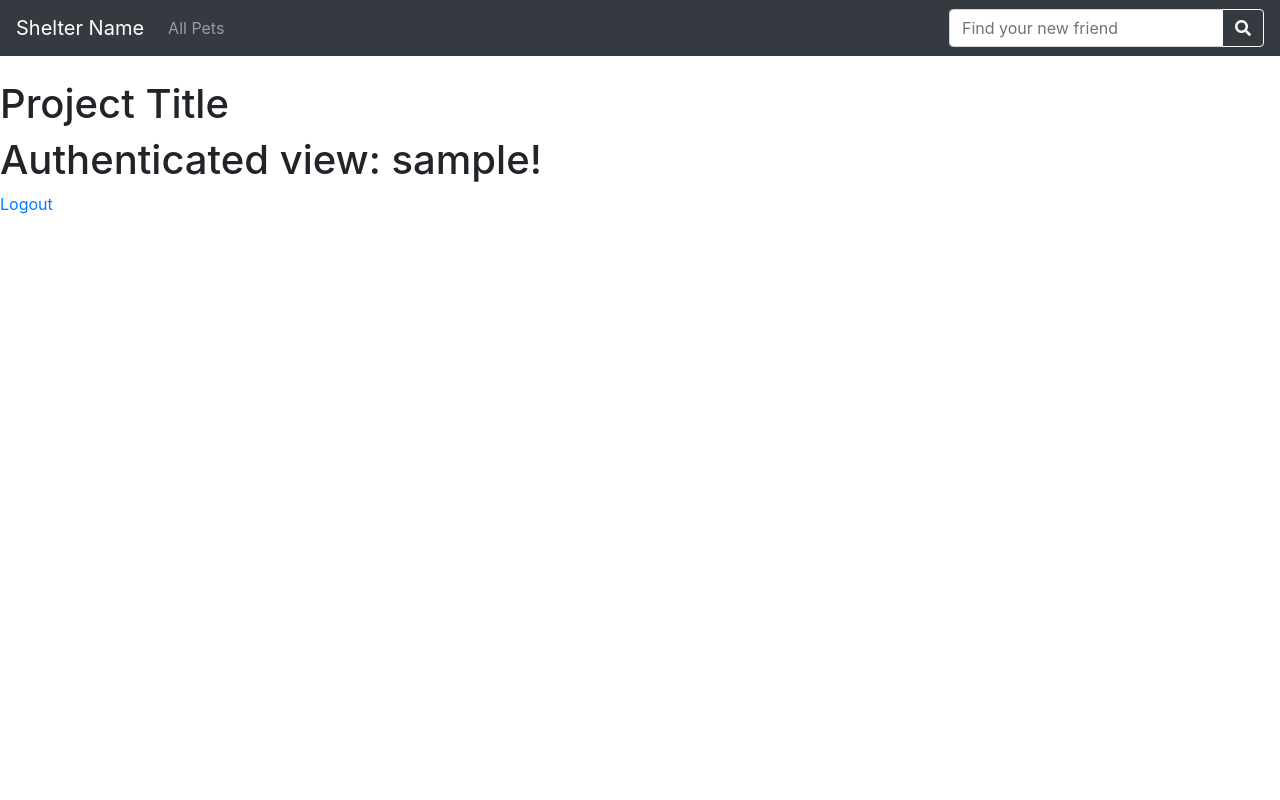
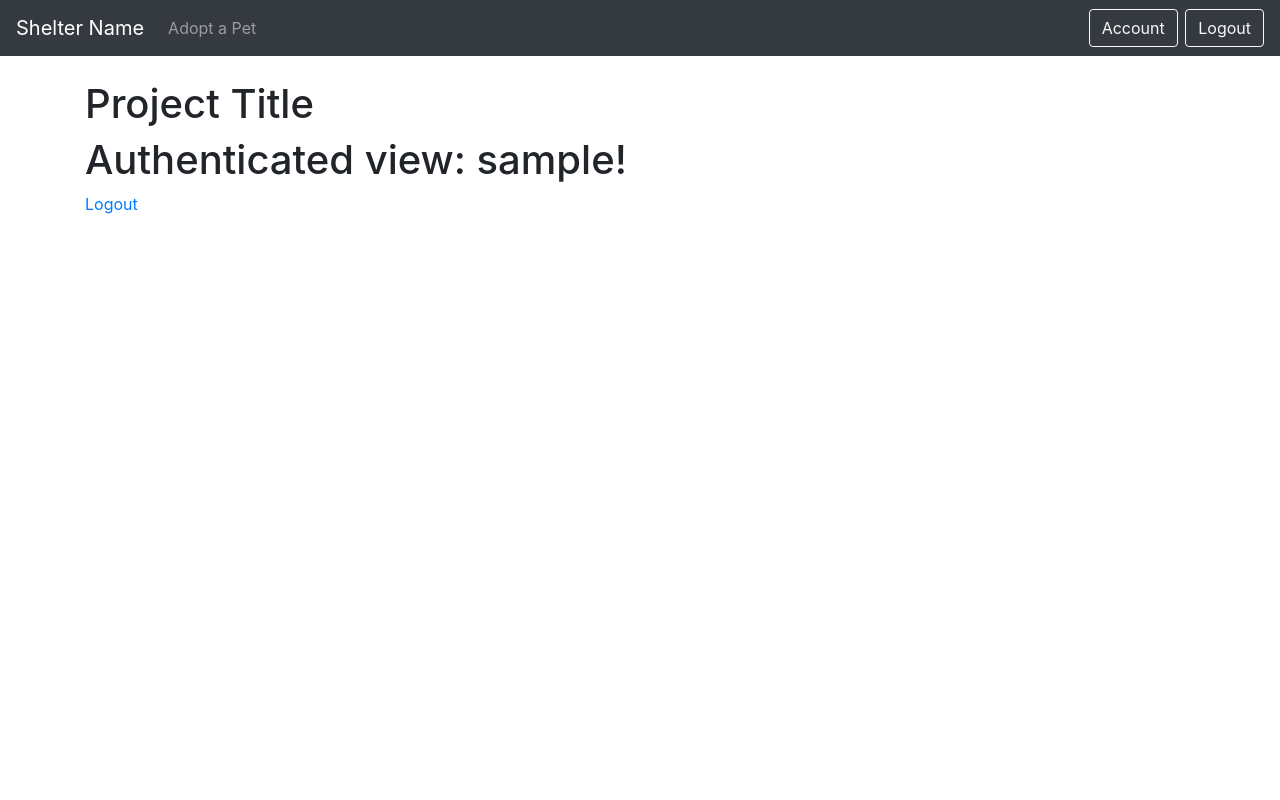
Before and after one commit to rbmccr/NSS-Back-End-Capstone-Critter, a Django app: page / in a window 1280 px wide. Run offline with Django 3.2, Linux system fonts and the light colour scheme; the visitor is signed in with stand-in values (Sample User, id 1); some libraries are stand-ins or nearby versions.

Commit message:
added styling in style tag of index.html for navbar

```diff
--- a/app/templates/app/index.html
+++ b/app/templates/app/index.html
@@ -1,17 +1,15 @@
-{% comment %} {% load staticfiles %} {% endcomment %}
-
 <html lang="en">
   <head>
     <meta charset="UTF-8" />
     <meta name="viewport" content="width=device-width, initial-scale=1.0" />
     <meta http-equiv="X-UA-Compatible" content="ie=edge" />
     <title>{% block title %}Project{% endblock title %}</title>
-
+    {% comment %} Bootstrap {% endcomment %}
     <link rel="stylesheet" href="https://stackpath.bootstrapcdn.com/bootstrap/4.2.1/css/bootstrap.min.css" integrity="sha384-GJzZqFGwb1QTTN6wy59ffF1BuGJpLSa9DkKMp0DgiMDm4iYMj70gZWKYbI706tWS" crossorigin="anonymous">
     <link rel="stylesheet" href="https://use.fontawesome.com/releases/v5.7.1/css/all.css" integrity="sha384-fnmOCqbTlWIlj8LyTjo7mOUStjsKC4pOpQbqyi7RrhN7udi9RwhKkMHpvLbHG9Sr" crossorigin="anonymous">
     <style>
       html,body{
-        height: 100%;
+        min-height: 100%;
       }
       body{
         display:flex;
@@ -23,34 +21,42 @@
       .footer{
         flex-shrink: 0;
       }
+
+      /* used with navbar mobile view to place margin between buttons in menu */
+      @media only screen and (max-width: 992px) {
+        .nav-item:nth-last-child(2) {
+          margin-bottom:10px;
+        }
+      }
     </style>
-
 
   </head>
   <body>
     <div class="content">
-    <nav class="navbar navbar-expand-sm navbar-dark bg-dark justify-content-between">
+    <nav class="navbar navbar-expand-lg navbar-dark bg-dark">
       <a class="navbar-brand" href="{% url 'app:index' %}">Shelter Name</a>
       <button class="navbar-toggler" type="button" data-toggle="collapse" data-target="#navbar_collapse_content" aria-controls="navbar_collapse_content" aria-expanded="false" aria-label="Toggle navigation">
         <span class="navbar-toggler-icon"></span>
       </button>
       <div class="collapse navbar-collapse" id="navbar_collapse_content">
+        {% comment %} Links on left side of navbar {% endcomment %}
         <ul class="navbar-nav mr-lg-auto">
-          <li class="nav-item"><a class="nav-link" href="{% url 'app:index' %}">All Pets</a></li>
+          <li class="nav-item"><a class="nav-link" href="{% url 'app:index' %}">Adopt a Pet</a></li>
         </ul>
-        <form class="form-inline ml-lg-auto my-2 my-lg-0" action="{% url 'app:index' %}" method="POST">
-          {% csrf_token %}
-          <div class="input-group">
-            <input class="form-control" name="product_query" type="search" placeholder="Find your new friend" aria-label="Search">
-            <div class="input-group-append">
-              <button class="btn btn-outline-light" type="submit"><i class="fas fa-search"></i></button>
-            </div>
-          </div>
-        </form>
+        {% comment %} Login/Logout link and search on right side of navbar {% endcomment %}
+        <ul class="navbar-nav ml-lg-auto">
+          {% if not user.is_authenticated %}
+            <li class="nav-item"><a class="btn btn-outline-light" href="{% url 'app:login' %}">Login</a></li>
+            {% comment %} <li class="nav-item"><a class="btn btn-outline-light" href="{% url 'app:login' %}">Register</a></li> {% endcomment %}
+          {% else %}
+            <li class="nav-item" style="margin-right:7.5px"><a class="btn btn-outline-light" href="{% url 'app:index' %}">Account</a></li>
+            <li class="nav-item"><a class="btn btn-outline-light" href="{% url 'app:logout' %}">Logout</a></li>
+          {% endif %}
+        </ul>
       </div>
     </nav>
     <br />
-    {% comment %} <div class="container body-content pb-5"> {% endcomment %}
+    <div class="container body-content pb-5">
     {% block content %}
 
       <h1>Project Title</h1>
@@ -59,16 +65,11 @@
       <a href="{% url 'app:logout' %}">Logout</a>
       {% else %}
       <h1>unauthenticated view</h1>
-
-      <div class="mt-4">
-        {% comment %} <a class="btn btn-primary mr-2" href="{% url 'app:register' %}">Register</a> {% endcomment %}
-        <a class="btn btn-primary" href="{% url 'app:login' %}">Login</a>
-      </div>
       {% endif %}
 
     {% endblock content %}
     </div>
-  {% comment %} </div> {% endcomment %}
+  </div>
 
     {% comment %} <footer class="pt-4 mt-md-5 py-md-5 border-top bg-light footer">
       <div class="container">
@@ -100,3 +101,14 @@
 
   </body>
 </html>
+
+
+      {% comment %} <form class="form-inline ml-lg-auto my-2 my-lg-0" action="{% url 'app:index' %}" method="POST">
+        {% csrf_token %}
+        <div class="input-group">
+          <input class="form-control" name="product_query" type="search" placeholder="Find your new friend" aria-label="Search">
+          <div class="input-group-append">
+            <button class="btn btn-outline-light" type="submit"><i class="fas fa-search"></i></button>
+          </div>
+        </div>
+      </form> {% endcomment %}
```
